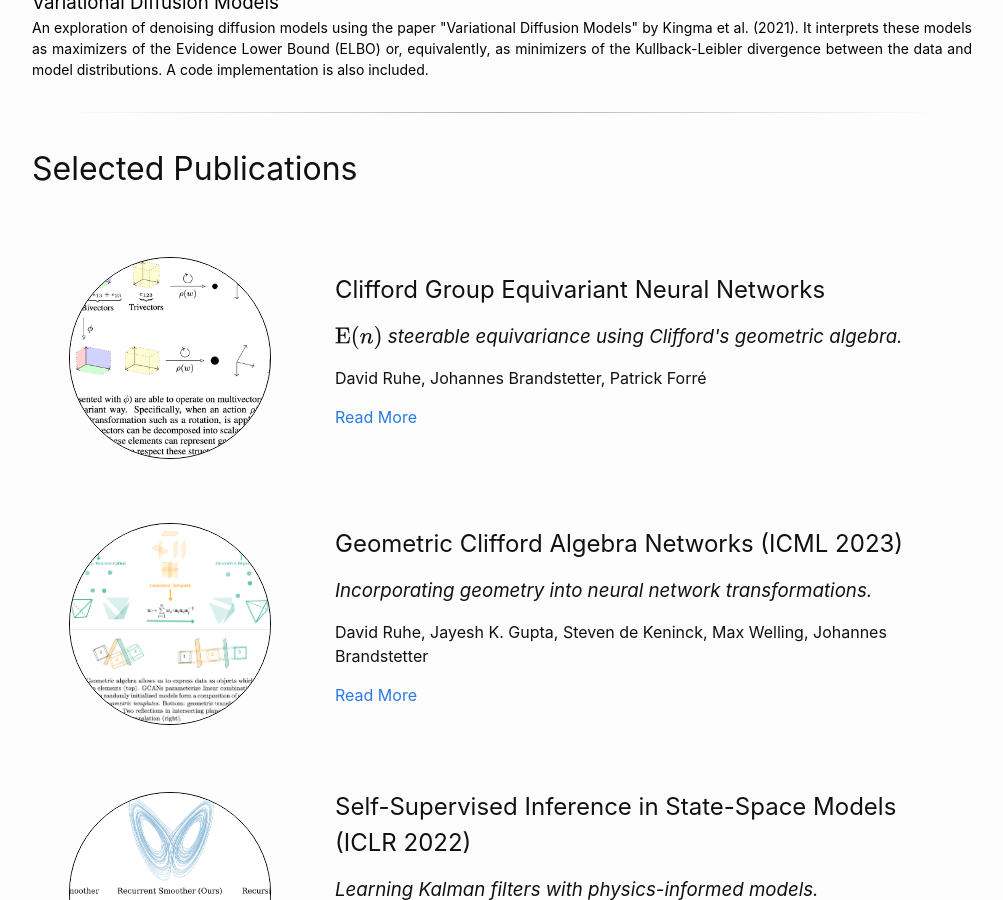
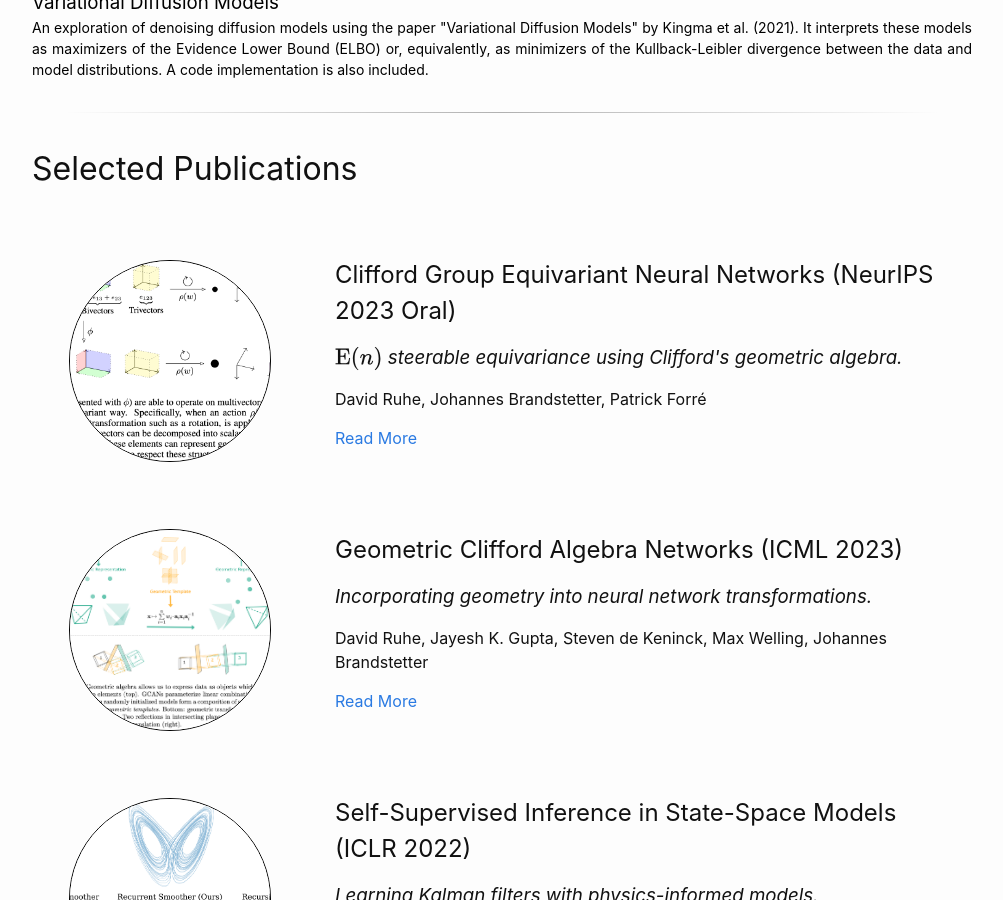
Before and after one commit to DavidRuhe/DavidRuhe.github.io, a Jekyll site: the page built from index.markdown, in a window 1280 px wide and 900 px high, scrolled down 852 px. Shown: the whole window, without its empty margins (138-1141 px from the left). Built offline with Jekyll 4.4.1, drawn with Linux system fonts in a browser that asks for light colours; nearby versions of some CDN libraries; comment, search, counter and statistics services are not loaded.

```diff
--- a/_data/publications.yml
+++ b/_data/publications.yml
@@ -1,5 +1,5 @@
 - image: "/assets/images/cgenn.png"
-  title: "Clifford Group Equivariant Neural Networks"
+  title: "Clifford Group Equivariant Neural Networks (NeurIPS 2023 Oral)"
   subtitle: "$\\mathrm{E}(n)$ steerable equivariance using Clifford's geometric algebra."
   authors: "David Ruhe, Johannes Brandstetter, Patrick Forr\u00E9"
   link: "https://arxiv.org/abs/2305.11141"
```
